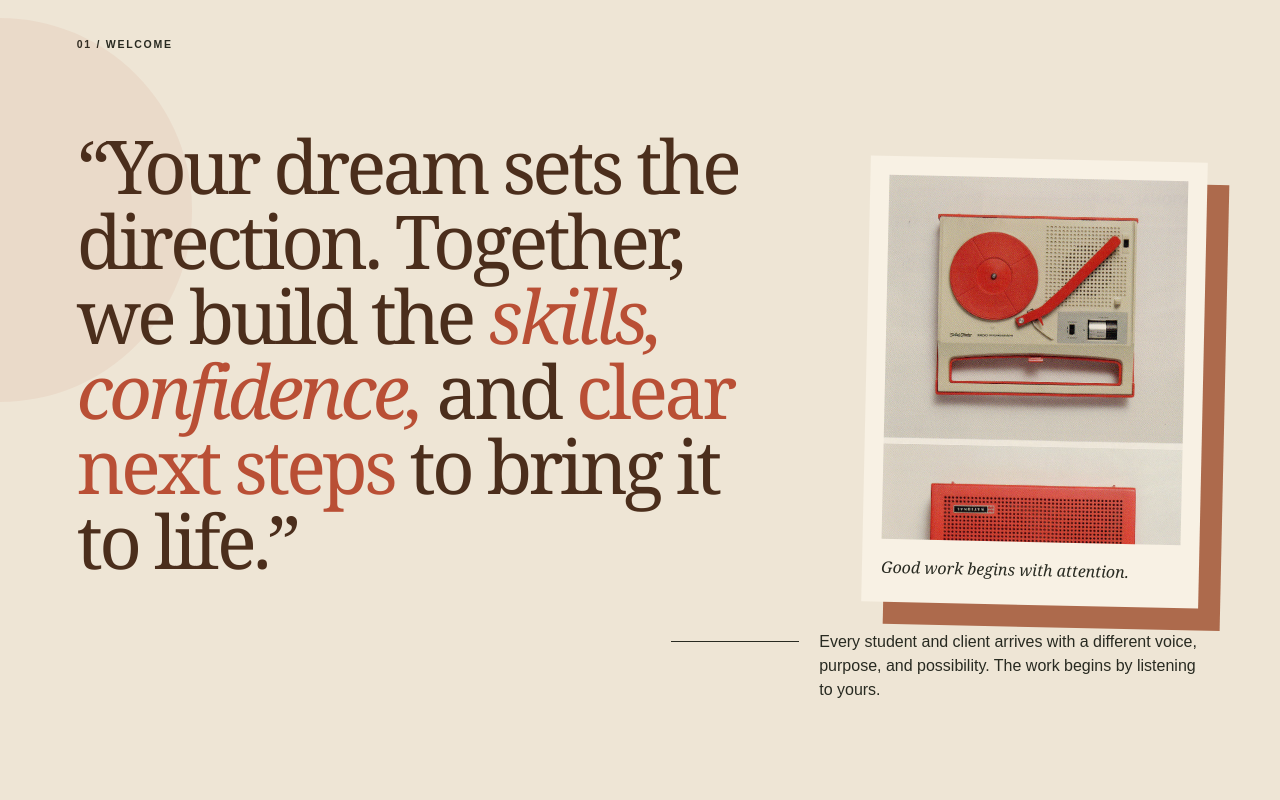
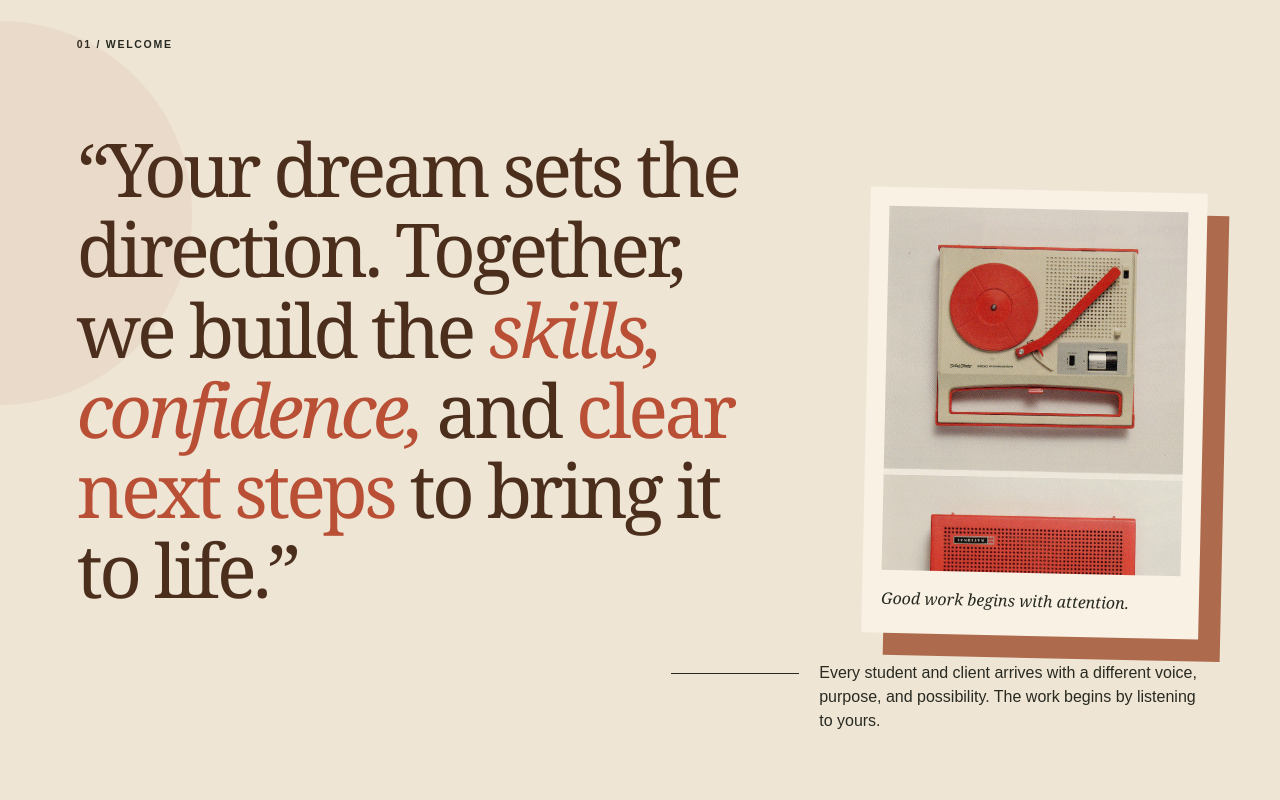
Before and after one commit to mertzhands/mertzhands-dot-com-website, a Next.js app: page / in a window 1280 px wide. Shown: the part 1340-2140 px from the top of the page. Built offline with nearby package versions, Linux system fonts and the light colour scheme.

Commit message:
Increase Welcome quote line spacing

```diff
--- a/app/globals.css
+++ b/app/globals.css
@@ -152,7 +152,7 @@ nav a:hover { color: var(--clay); }
 }
 .welcome-grid { display: grid; grid-template-columns: 1fr 26vw; gap: 7vw; align-items: end; }
 .welcome blockquote {
-  font-family: Georgia, serif; font-size: clamp(3rem, 5.8vw, 6.5rem); line-height: 1.01;
+  font-family: Georgia, serif; font-size: clamp(3rem, 5.8vw, 6.5rem); line-height: 1.08;
   letter-spacing: -.05em; margin: 6vw 0 4vw; max-width: 70rem; position: relative;
 }
 .listening-object {
```
